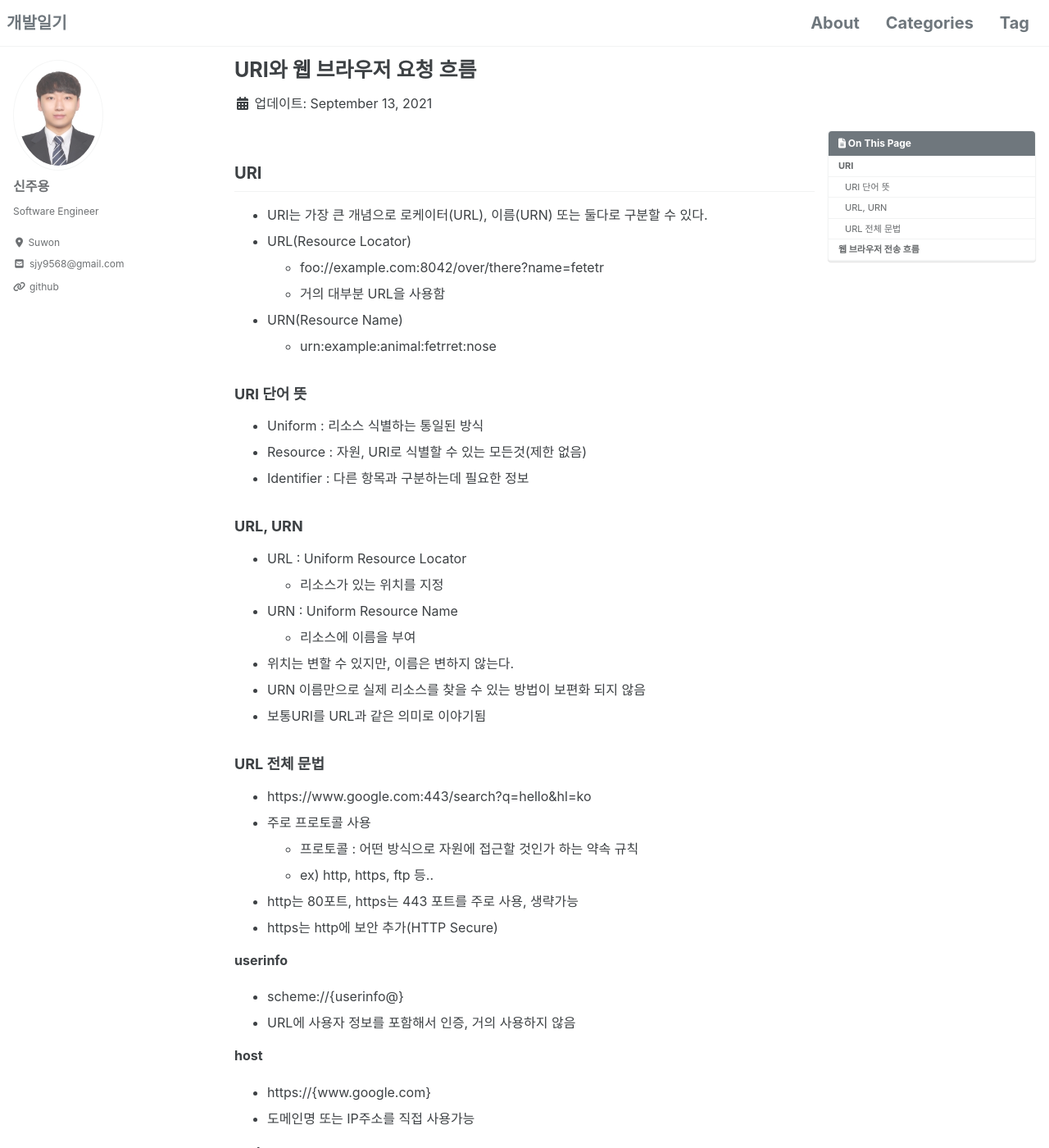
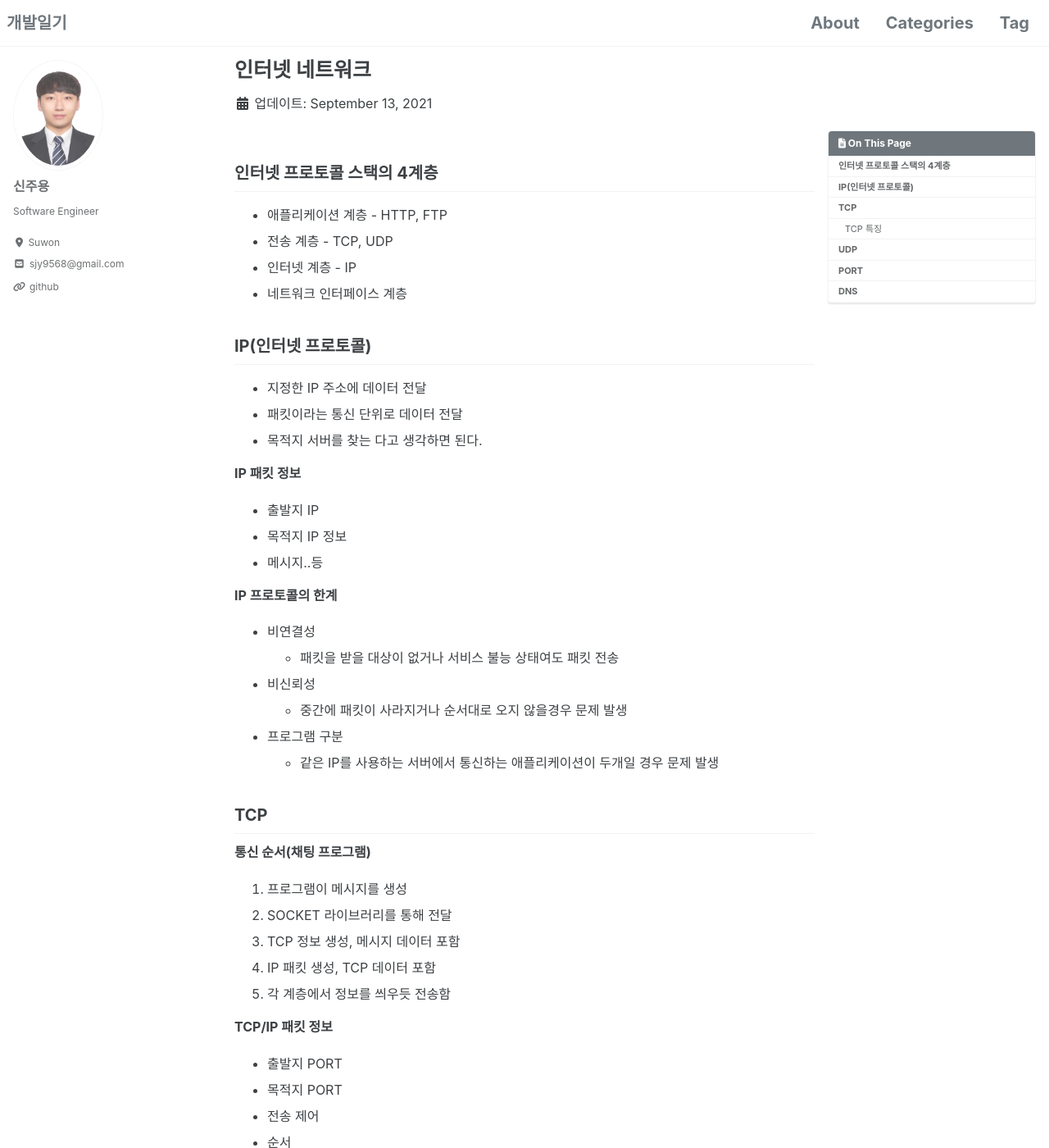
Before and after one commit to shinjooyoung/shinjooyoung.github.io, a Jekyll site: the page built from _posts/HTTP/2021-09-13-인터넷 네트워크.md, in a window 1280 px wide and 1400 px high. Shown: the whole window at 82% size. Built offline with Jekyll 4.4.1, drawn with Linux system fonts in a browser that asks for light colours; cached includes are drawn as plain includes; nearby versions of some CDN libraries; comment, search, counter and statistics services are not loaded; some of the changed text lies outside the part shown.

Commit message:
HTTP 공부

```diff
--- a/_posts/HTTP/2021-09-13-인터넷 네트워크.md
+++ b/_posts/HTTP/2021-09-13-인터넷 네트워크.md
@@ -1,5 +1,5 @@
 ---
-title:  "URI와 웹 브라우저 요청 흐름"
+title:  "인터넷 네트워크"
 excerpt: "HTTP 웹 기본 지식 인프런 김영한"
 categories:
   - Education
@@ -8,79 +8,91 @@ tag:
 toc: true
 ---
 
-## URI
-- URI는 가장 큰 개념으로 로케이터(URL), 이름(URN) 또는 둘다로 구분할 수 있다.
-- URL(Resource Locator)
-  * foo://example.com:8042/over/there?name=fetetr
-  * 거의 대부분 URL을 사용함
-- URN(Resource Name)
-  * urn:example:animal:fetrret:nose
+## 인터넷 프로토콜 스택의 4계층
+- 애플리케이션 계층 - HTTP, FTP
+- 전송 계층 - TCP, UDP
+- 인터넷 계층 - IP
+- 네트워크 인터페이스 계층
 
-### URI 단어 뜻
-- Uniform : 리소스 식별하는 통일된 방식
-- Resource : 자원, URI로 식별할 수 있는 모든것(제한 없음)
-- Identifier : 다른 항목과 구분하는데 필요한 정보
+## IP(인터넷 프로토콜)
+- 지정한 IP 주소에 데이터 전달
+- 패킷이라는 통신 단위로 데이터 전달
+- 목적지 서버를 찾는 다고 생각하면 된다.
 
-### URL, URN
-- URL : Uniform Resource Locator
-  * 리소스가 있는 위치를 지정
-- URN : Uniform Resource Name
-  * 리소스에 이름을 부여
-- 위치는 변할 수 있지만, 이름은 변하지 않는다.
-- URN 이름만으로 실제 리소스를 찾을 수 있는 방법이 보편화 되지 않음
-- 보통URI를 URL과 같은 의미로 이야기됨
+**IP 패킷 정보**
+- 출발지 IP
+- 목적지 IP 정보
+- 메시지..등
 
-### URL 전체 문법
-- https://www.google.com:443/search?q=hello&hl=ko
-- 주로 프로토콜 사용
-  * 프로토콜 : 어떤 방식으로 자원에 접근할 것인가 하는 약속 규칙
-  * ex) http, https, ftp 등..
-- http는 80포트, https는 443  포트를 주로 사용, 생략가능
-- https는 http에 보안 추가(HTTP Secure)
+**IP 프로토콜의 한계**
+- 비연결성
+  * 패킷을 받을 대상이 없거나 서비스 불능 상태여도 패킷 전송
+- 비신뢰성
+  * 중간에 패킷이 사라지거나 순서대로 오지 않을경우 문제 발생
+- 프로그램 구분
+  * 같은 IP를 사용하는 서버에서 통신하는 애플리케이션이 두개일 경우 문제 발생
 
-**userinfo**
-- scheme://{userinfo@}
-- URL에 사용자 정보를 포함해서 인증, 거의 사용하지 않음
+## TCP
 
-**host**
-- https://{www.google.com}
-- 도메인명 또는 IP주소를 직접 사용가능
+**통신 순서(채팅 프로그램)**
+1. 프로그램이 메시지를 생성
+1. SOCKET 라이브러리를 통해 전달
+1. TCP 정보 생성, 메시지 데이터 포함
+1. IP 패킷 생성, TCP 데이터 포함
+1. 각 계층에서 정보를 씌우듯  전송함
 
-**port**
-- https://www.google.com{:433}
-- 생략 가능
+**TCP/IP 패킷 정보**
+- 출발지 PORT
+- 목적지 PORT
+- 전송 제어
+- 순서
+- 검증 정보...
+- 전송 데이터
 
-**path**
-- 리소스 경로, 계층적 구조
-- ex)
-  * /home/file1.jpg
-  * /menbers
-  * /members/..
 
-**query**
-- key-value 형태
-- ?로 시작, &로 추가 가능 ?keyA=valueA&keyB=valueB
-- 쿼리 파라미터, 쿼리 스트링으로 불림, 웹서버에 제공하는 파라미터, 문자 형태
+### TCP 특징
 
-**fragment**
-- https://www.google.com:443/search?q=hello&hl=ko{#getting-stated-introducing}
-- html 내부 북마크, 서버에 전송 X
+**연결지향 - TCP 3 way handshake(가상 연결)**
+1. 클라이언트에서 서버로 SYN(접속 요청)메시지 전송
+1. 서버에스 클라이언트로 SYN(접속 요청) + ACK(요청 수락) 메시지 전송
+  * 요청 수락과 함께 클라언트로 접속 요청을 보낸다.
+1. 클라이언트에서 서버로 ACK(요청 수락) 메시지 전송
+1. 데이터 전송
 
-## 웹 브라우저 전송 흐름
+**데이터 전달 보증**
+1. 데이터 전송
+1. 데이터 전송 결과 응답
 
-1. 웹 브라우저가 서버에 URL 요청
-  * IP와 포트 정보를 찾아냄
-1. HTTP 요청 메시지 생성
-  * GET /search?p=hello&hl=ko HTTP/1.1 Host:www.google.com
-1. TCP/IP 패킷 생성, HTTP 메시지 포함
-  * 출발지 IP, PORT
-  * 목적지 IP, PORT
-  * HTTP 메시지
-1. 요청 패킷 전달
-1. 요청 패킷 도착
-  * TCP/IP 패킷을 까서 버림
-  * HTTP 메시지 해석
-1. HTTP 응답 메시지를 생성
-  * ex) HTML 등,..
-1. 서버도 위와 같은 방식으로 패킷을 만들어 웹 브라우저에 전송
-1. 웹 브라우저도 같은 방식으로 HTTP 메시지를 해석해서 HTML 렌더링을 진행함
+**순서 보장**
+- 패킷 전송시 순서가 맞지 않는 경우 해당 패킷부터 재 요청 처리 됨
+
+**신뢰할 수 있는 프로토콜**
+
+**현재는 대부분 TCP 사용**
+
+
+## UDP
+- 하얀 도화지에 비유(기능이 거의 없음)
+- 연결지향 X
+- 데이터 전달 보증 X
+- 순서 보장  X
+- 데이터 전달 및 순서가 보장되지 않지만, 단순하고 빠름
+- 정리
+  * IP와 거의 같다. +PORT +체크섬 정도만 추가
+  * 애플리케이션에서 추가 작업 필요
+
+
+## PORT
+- 같은 IP 내에서 프로세스 구분
+- IP는 목적지 서버를 찾는다면 PORT는 서버의 애플리케이션을 찾는다.
+  * IP는 아파트 PORT는 동, 호수
+- 0 ~ 65535 할당 가능
+- 0 ~ 1023 : 잘 알려진 포트로 사용하지 않는 것이 좋음
+  * FTP -20,21
+  * TELNET - 23
+  * HTTP - 80
+  * HTTPS - 443
+
+## DNS
+- IP에 도메인 명을 지정할 수 있다.
+- IP는 변경되어도 DNS를 통해 접속 할수 있다.
```
Also changed, not shown: _posts/HTTP/2021-09-13-URI와 웹 브러우저 요청 흐름.md (+66 -78 lines), _posts/HTTP/2021-09-14-HTTP 기본.md (added, +117 -0 lines).
